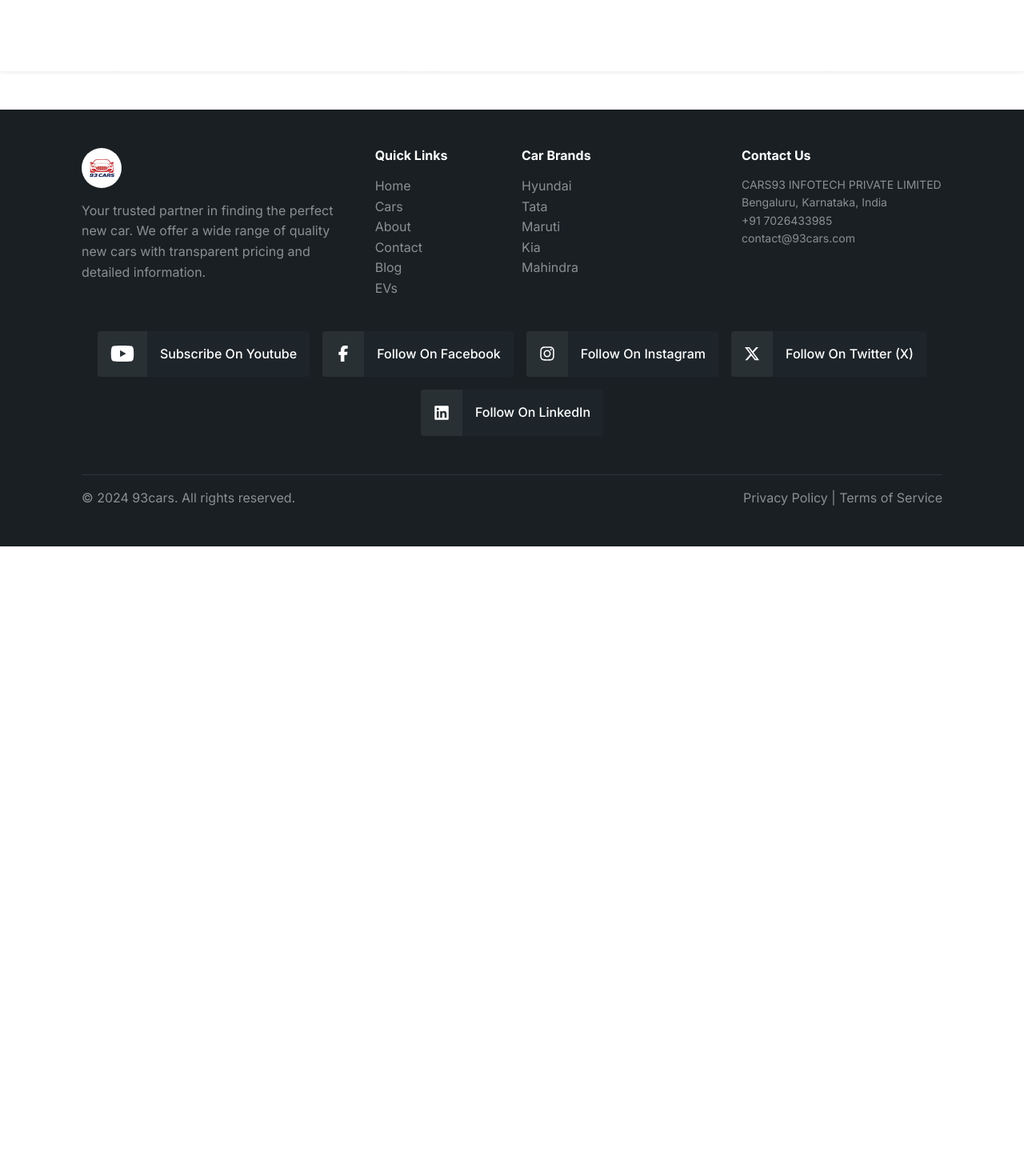
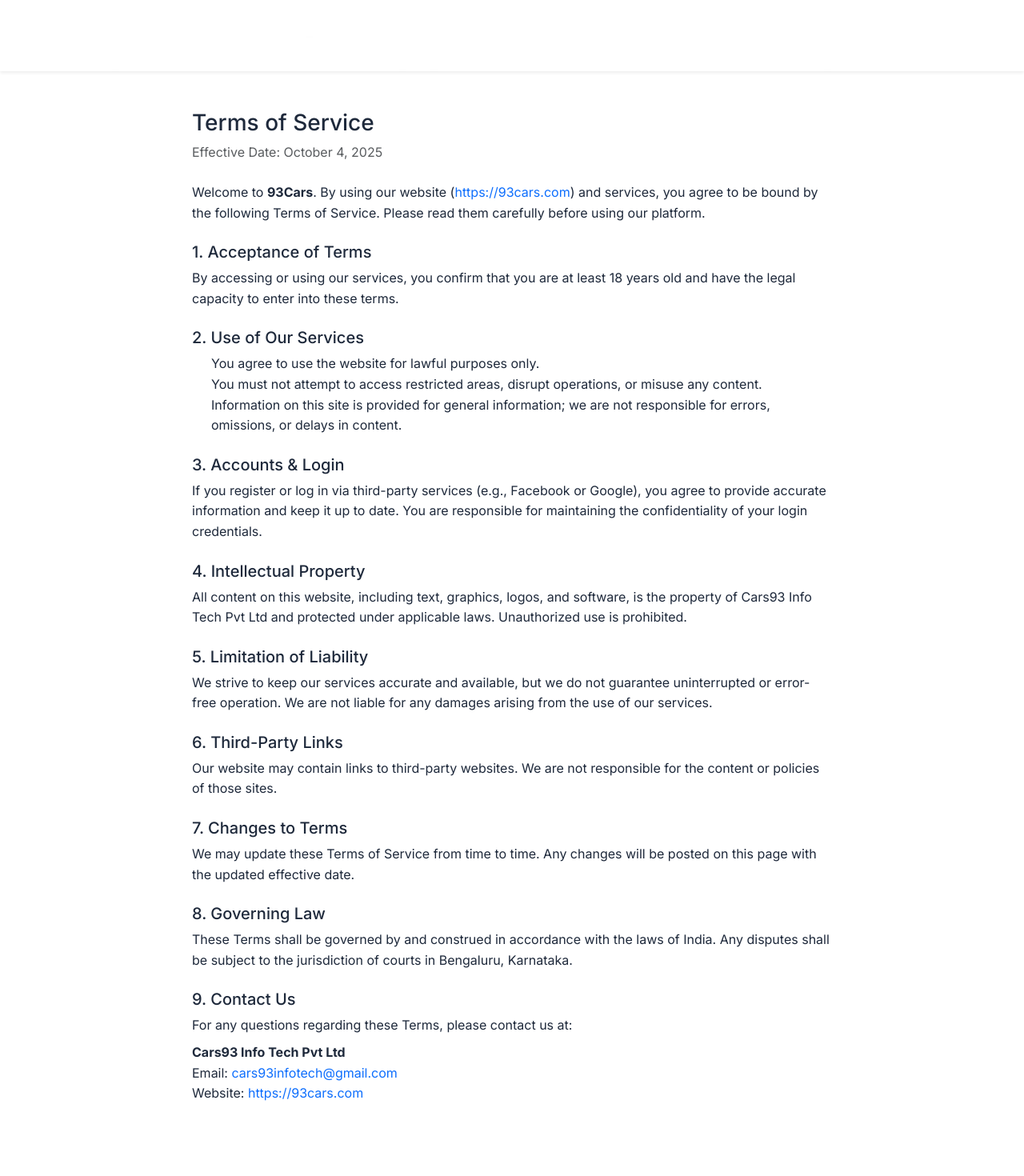
Before and after one commit to sarathsai30/ninetythree-wheels-react, a React (Vite) app: page /terms in a window 1280 px wide. Shown: the part 1160-2630 px from the top of the page at 80% size. Before the commit the page ends 1843 px from the top, so only its background shows below. Built offline with nearby package versions, Linux system fonts and the light colour scheme.

Commit message:
Feat: Added Privacy Policy & Terms of Service Pages

```diff
--- a/src/App.tsx
+++ b/src/App.tsx
@@ -1,5 +1,3 @@
-
-import React from 'react';
 import { BrowserRouter as Router, Routes, Route } from 'react-router-dom';
 import BlogSection from './components/BlogSection';
 import Header from './components/Header';
@@ -16,6 +14,8 @@ import News from './pages/News';
 import FuelCostCalculator from './components/FuelCostCalculator';
 import CarLoanEMICalculator from './components/CarLoanEMICalculator';
 import BlogDetail from './pages/BlogDetail';
+import TermsOfService from './pages/TermsOfService';
+import PrivacyPolicy from './pages/PrivacyPolicy';
 import 'bootstrap/dist/css/bootstrap.min.css';
 import 'bootstrap/dist/js/bootstrap.bundle.min.js';
 
@@ -40,6 +40,8 @@ function App() {
             <Route path="/carloanemicalculator" element={<CarLoanEMICalculator />} />
             <Route path="/news/:slug" element={<BlogDetail />} />
             <Route path="/cars/:brand/:name" element={<CarDetail />} />
+            <Route path="/terms" element={<TermsOfService />} />
+            <Route path="/privacy-policy" element={<PrivacyPolicy />} />
           </Routes>
         </main>
         <Footer />
--- a/src/components/Footer.jsx
+++ b/src/components/Footer.jsx
@@ -178,7 +178,15 @@ const Footer = () => {
             <p className="text-white-50 mb-0">&copy; 2024 93cars. All rights reserved.</p>
           </div>
           <div className="col-md-6 text-md-end">
-            <p className="text-white-50 mb-0">Privacy Policy | Terms of Service</p>
+            <p className="text-white-50 mb-0">
+              <Link to="/privacy-policy" className="text-decoration-none text-white-50 me-2">
+                Privacy Policy
+              </Link>
+              |
+              <Link to="/terms" className="text-decoration-none text-white-50 ms-2">
+                Terms of Service
+              </Link>
+            </p>
           </div>
         </div>
       </div>
--- /dev/null
+++ b/src/pages/PrivacyPolicy.jsx
@@ -0,0 +1,116 @@
+export default function PrivacyPolicy() {
+  return (
+    <div className="container my-5">
+      <div className="mx-auto" style={{ maxWidth: "800px" }}>
+        <h1 className="h3 mb-2">Privacy Policy</h1>
+        <p className="text-muted mb-4">Effective Date: October 4, 2025</p>
+
+        <p className="mb-4">
+          Cars93 Info Tech Pvt Ltd (“93Cars”, “we”, “our”, or “us”) respects your privacy and is committed to protecting your personal data. This Privacy Policy explains how we collect, use, disclose, and safeguard your information when you visit
+          <a
+            href="https://93cars.com"
+            className="link-primary ms-1"
+            target="_blank"
+            rel="noopener noreferrer"
+          >
+            https://93cars.com
+          </a> or use our services.
+        </p>
+
+        <div className="mb-4">
+          <h2 className="h5">1. Information We Collect</h2>
+          <ul className="ms-4 list-disc">
+            <li><strong>Personal Information:</strong> Name, email, contact details, or login information if you register or log in using social platforms.</li>
+            <li><strong>Usage Data:</strong> IP address, browser type, pages visited, time spent on the site, and referring websites.</li>
+            <li><strong>Cookies:</strong> We use cookies to improve user experience and analyze website performance.</li>
+          </ul>
+        </div>
+
+        <div className="mb-4">
+          <h2 className="h5">2. How We Use Your Information</h2>
+          <ul className="ms-4 list-disc">
+            <li>To provide and manage our services</li>
+            <li>To personalize your experience on our platform</li>
+            <li>To communicate with you, including sending updates or promotional content (only with consent)</li>
+            <li>To improve our website and services</li>
+            <li>To comply with legal obligations</li>
+          </ul>
+        </div>
+
+        <div className="mb-4">
+          <h2 className="h5">3. Data Sharing & Disclosure</h2>
+          <p>We do not sell your personal data. We may share data with:</p>
+          <ul className="ms-4 list-disc">
+            <li>Trusted service providers who help us operate our website</li>
+            <li>Regulatory bodies, if required by law</li>
+            <li>Third-party login providers (e.g., Facebook, Google), only as part of authentication</li>
+          </ul>
+        </div>
+
+        <div className="mb-4">
+          <h2 className="h5">4. Data Retention</h2>
+          <p>We retain your personal data only for as long as necessary to fulfill the purposes outlined in this policy or as required by law.</p>
+        </div>
+
+        <div className="mb-4">
+          <h2 className="h5">5. Your Rights</h2>
+          <p>
+            You have the right to access, correct, or delete your personal data. You can request data deletion at any time by emailing us at
+            <a
+              href="mailto:cars93infotech@gmail.com"
+              className="link-primary ms-1"
+            >
+              cars93infotech@gmail.com
+            </a>.
+          </p>
+        </div>
+
+        <div className="mb-4">
+          <h2 className="h5">6. Data Deletion Instructions</h2>
+          <p>
+            To delete your data, please visit
+            <a
+              href="https://93cars.com/data-deletion"
+              className="link-primary ms-1"
+              target="_blank"
+              rel="noopener noreferrer"
+            >
+              https://93cars.com/data-deletion
+            </a> or send us a request by email. We will process your request within 7 business days.
+          </p>
+        </div>
+
+        <div className="mb-4">
+          <h2 className="h5">7. Changes to This Privacy Policy</h2>
+          <p>
+            We may update this Privacy Policy from time to time. Updates will be posted on this page with the revised effective date.
+          </p>
+        </div>
+
+        <div className="mb-4">
+          <h2 className="h5">8. Contact Us</h2>
+          <p>If you have any questions, please contact us at:</p>
+          <p className="mt-2">
+            <strong>Cars93 Info Tech Pvt Ltd</strong>
+            <br />
+            Email: <a
+              href="mailto:cars93infotech@gmail.com"
+              className="link-primary"
+            >
+              cars93infotech@gmail.com
+            </a>
+            <br />
+            Website: <a
+              href="https://93cars.com"
+              className="link-primary"
+              target="_blank"
+              rel="noopener noreferrer"
+            >
+              https://93cars.com
+            </a>
+          </p>
+        </div>
+      </div>
+    </div>
+  );
+}
--- /dev/null
+++ b/src/pages/TermsOfService.jsx
@@ -0,0 +1,120 @@
+import React from "react";
+
+export default function TermsOfService() {
+  return (
+    <div className="container my-5">
+      <div className="mx-auto" style={{ maxWidth: "800px" }}>
+        <h1 className="h3 mb-2">Terms of Service</h1>
+        <p className="text-muted mb-4">Effective Date: October 4, 2025</p>
+
+        <p className="mb-4">
+          Welcome to <strong>93Cars</strong>. By using our website (
+          <a
+            href="https://93cars.com"
+            className="link-primary"
+            target="_blank"
+            rel="noopener noreferrer"
+          >
+            https://93cars.com
+          </a>
+          ) and services, you agree to be bound by the following Terms of
+          Service. Please read them carefully before using our platform.
+        </p>
+
+        <div className="mb-4">
+          <h2 className="h5">1. Acceptance of Terms</h2>
+          <p>
+            By accessing or using our services, you confirm that you are at least
+            18 years old and have the legal capacity to enter into these terms.
+          </p>
+        </div>
+
+        <div className="mb-4">
+          <h2 className="h5">2. Use of Our Services</h2>
+          <ul className="ms-4 list-disc">
+            <li>You agree to use the website for lawful purposes only.</li>
+            <li>You must not attempt to access restricted areas, disrupt operations, or misuse any content.</li>
+            <li>Information on this site is provided for general information; we are not responsible for errors, omissions, or delays in content.</li>
+          </ul>
+        </div>
+
+        <div className="mb-4">
+          <h2 className="h5">3. Accounts & Login</h2>
+          <p>
+            If you register or log in via third-party services (e.g., Facebook or
+            Google), you agree to provide accurate information and keep it up to
+            date. You are responsible for maintaining the confidentiality of your
+            login credentials.
+          </p>
+        </div>
+
+        <div className="mb-4">
+          <h2 className="h5">4. Intellectual Property</h2>
+          <p>
+            All content on this website, including text, graphics, logos, and
+            software, is the property of Cars93 Info Tech Pvt Ltd and protected
+            under applicable laws. Unauthorized use is prohibited.
+          </p>
+        </div>
+
+        <div className="mb-4">
+          <h2 className="h5">5. Limitation of Liability</h2>
+          <p>
+            We strive to keep our services accurate and available, but we do not
+            guarantee uninterrupted or error-free operation. We are not liable for
+            any damages arising from the use of our services.
+          </p>
+        </div>
+
+        <div className="mb-4">
+          <h2 className="h5">6. Third-Party Links</h2>
+          <p>
+            Our website may contain links to third-party websites. We are not
+            responsible for the content or policies of those sites.
+          </p>
+        </div>
+
+        <div className="mb-4">
+          <h2 className="h5">7. Changes to Terms</h2>
+          <p>
+            We may update these Terms of Service from time to time. Any changes
+            will be posted on this page with the updated effective date.
+          </p>
+        </div>
+
+        <div className="mb-4">
+          <h2 className="h5">8. Governing Law</h2>
+          <p>
+            These Terms shall be governed by and construed in accordance with the
+            laws of India. Any disputes shall be subject to the jurisdiction of
+            courts in Bengaluru, Karnataka.
+          </p>
+        </div>
+
+        <div className="mb-4">
+          <h2 className="h5">9. Contact Us</h2>
+          <p>For any questions regarding these Terms, please contact us at:</p>
+          <p className="mt-2">
+            <strong>Cars93 Info Tech Pvt Ltd</strong>
+            <br />
+            Email: <a
+              href="mailto:cars93infotech@gmail.com"
+              className="link-primary"
+            >
+              cars93infotech@gmail.com
+            </a>
+            <br />
+            Website: <a
+              href="https://93cars.com"
+              className="link-primary"
+              target="_blank"
+              rel="noopener noreferrer"
+            >
+              https://93cars.com
+            </a>
+          </p>
+        </div>
+      </div>
+    </div>
+  );
+}
```
